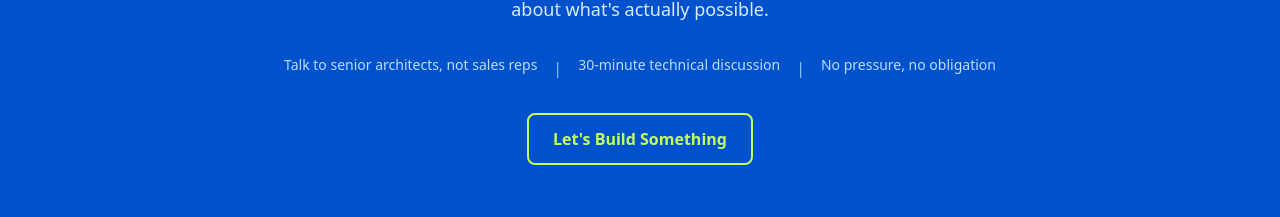
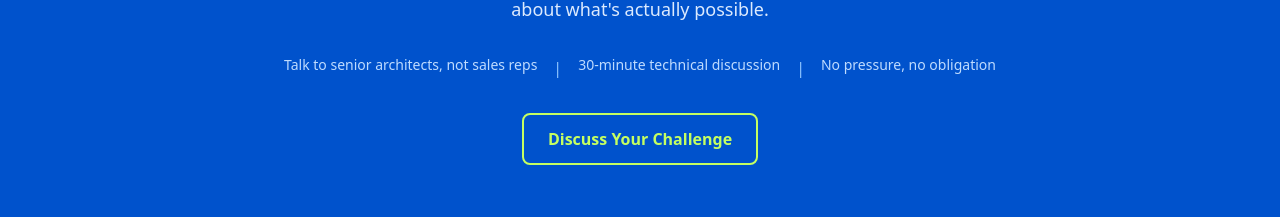
Before and after one commit to marketing883/ACI, a Next.js app in the folder aci-infotech/: page /about in a window 1280 px wide. Shown: the part 6533-6750 px from the top of the page. Built offline with nearby package versions, Linux system fonts and the light colour scheme; no server answers; a web font is replaced by a local one.

Commit message:
Update About CTA text to 'Discuss Your Challenge'

```diff
--- a/aci-infotech/src/app/about/page.tsx
+++ b/aci-infotech/src/app/about/page.tsx
@@ -595,7 +595,7 @@ export default function AboutPage() {
               size="lg"
               className="border-2 border-[var(--aci-lime)] text-[var(--aci-lime)] hover:bg-[var(--aci-lime)]/10"
             >
-              Let's Build Something
+              Discuss Your Challenge
             </Button>
           </div>
         </div>
```
